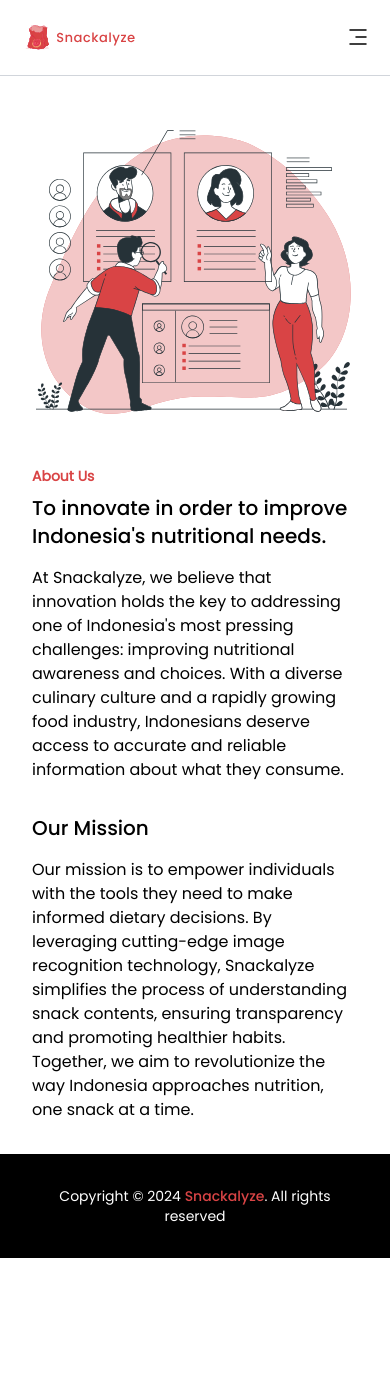
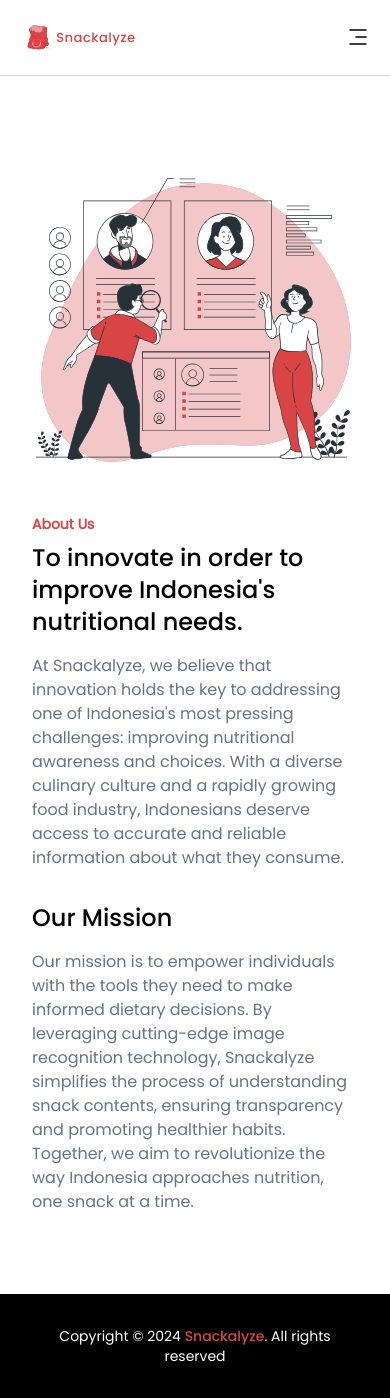
Before and after one commit to zakizakiran/snackalyze, a React (Vite) app: page /about in a window 390 px wide. Before the commit the page ends 1258 px from the top, so only its background shows below. Built offline with nearby package versions, Linux system fonts and the light colour scheme.

Commit message:
fixed about page

```diff
--- a/src/pages/AboutPage.jsx
+++ b/src/pages/AboutPage.jsx
@@ -1,6 +1,6 @@
 const AboutPage = () => {
   return (
-    <div className="flex flex-col items-center lg:flex-row-reverse px-4">
+    <div className="flex flex-col items-center lg:flex-row-reverse px-4 py-12">
       <div className="m-auto">
         <img
           src="/images/about_illustration.svg"
@@ -11,10 +11,10 @@ const AboutPage = () => {
       <div className="lg:w-1/2 lg:pr-32">
         <div className="mb-8">
           <p className="text-sm mb-2 font-bold text-primary">About Us</p>
-          <h1 className="text-xl lg:text-3xl font-poppinsMedium mb-4">
+          <h1 className="text-2xl lg:text-3xl font-poppinsMedium mb-4">
             To innovate in order to improve Indonesia's nutritional needs.
           </h1>
-          <p>
+          <p className="text-gray-500">
             At Snackalyze, we believe that innovation holds the key to
             addressing one of Indonesia's most pressing challenges: improving
             nutritional awareness and choices. With a diverse culinary culture
@@ -23,10 +23,10 @@ const AboutPage = () => {
           </p>
         </div>
         <div></div>
-        <h1 className="text-xl lg:text-3xl font-poppinsMedium mb-4">
+        <h1 className="text-2xl lg:text-3xl font-poppinsMedium mb-4">
           Our Mission
         </h1>
-        <p>
+        <p className="text-gray-500">
           Our mission is to empower individuals with the tools they need to make
           informed dietary decisions. By leveraging cutting-edge image
           recognition technology, Snackalyze simplifies the process of
```
